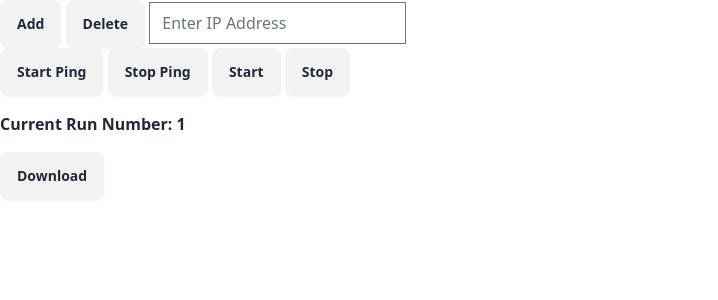
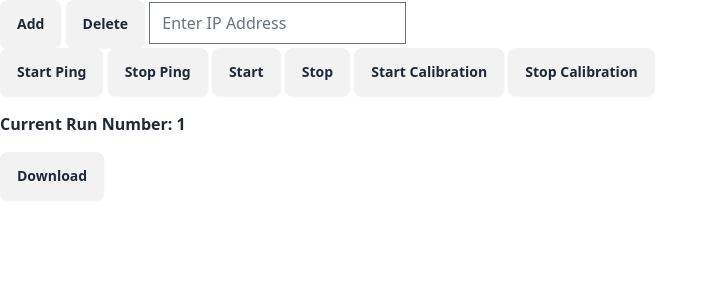
Before and after one commit to SendKazetoOlympics/camerasystem_control_station, a SvelteKit app: page / in a window 1280 px wide. Shown: the top 300 px of the page, without its empty margins (0-718 px from the left). Built offline with nearby package versions, Linux system fonts and the light colour scheme.

Commit message:
Add calibration function

```diff
--- a/src/routes/+page.svelte
+++ b/src/routes/+page.svelte
@@ -56,6 +56,48 @@
 		});
 		runNumber += 1;
 	}
+
+	function start_calibration() {
+		connections.forEach((connection) => {
+			fetch(`http://${connection.ip_address}:5000/start_mediamtx`, {
+				method: 'POST'
+			})
+				.then((response) => response.json())
+				.then((data) => {
+					if (data.status === 'started' || data.status === 'already running') {
+						alert(`Calibration started for ${connection.ip_address}`);
+					} else {
+						alert(
+							`Failed to start calibration for ${connection.ip_address}: ${data.error || data.status}`
+						);
+					}
+				})
+				.catch((err) => {
+					alert(`Error starting calibration for ${connection.ip_address}: ${err.message}`);
+				});
+		});
+	}
+
+	function stop_calibration() {
+		connections.forEach((connection) => {
+			fetch(`http://${connection.ip_address}:5000/stop_mediamtx`, {
+				method: 'POST'
+			})
+				.then((response) => response.json())
+				.then((data) => {
+					if (data.status === 'stopped' || data.status === 'not running') {
+						alert(`Calibration stopped for ${connection.ip_address}`);
+					} else {
+						alert(
+							`Failed to stop calibration for ${connection.ip_address}: ${data.error || data.status}`
+						);
+					}
+				})
+				.catch((err) => {
+					alert(`Error stopping calibration for ${connection.ip_address}: ${err.message}`);
+				});
+		});
+	}
 </script>
 
 <!-- Add two buttons, one for adding an entry for IP and another for deleting -->
@@ -81,6 +123,8 @@
 <button class="btn" onclick={stop_ping}>Stop Ping</button>
 <button class="btn" id="start" onclick={start_recording}>Start</button>
 <button class="btn" id="stop" onclick={stop_recording}>Stop</button>
+<button class="btn" id="start-calibration" onclick={start_calibration}>Start Calibration</button>
+<button class="btn" id="stop-calibration" onclick={stop_calibration}>Stop Calibration</button>
 
 <!-- Show the current run number (read-only) -->
 <div style="margin: 1em 0; font-weight: bold;">
```
